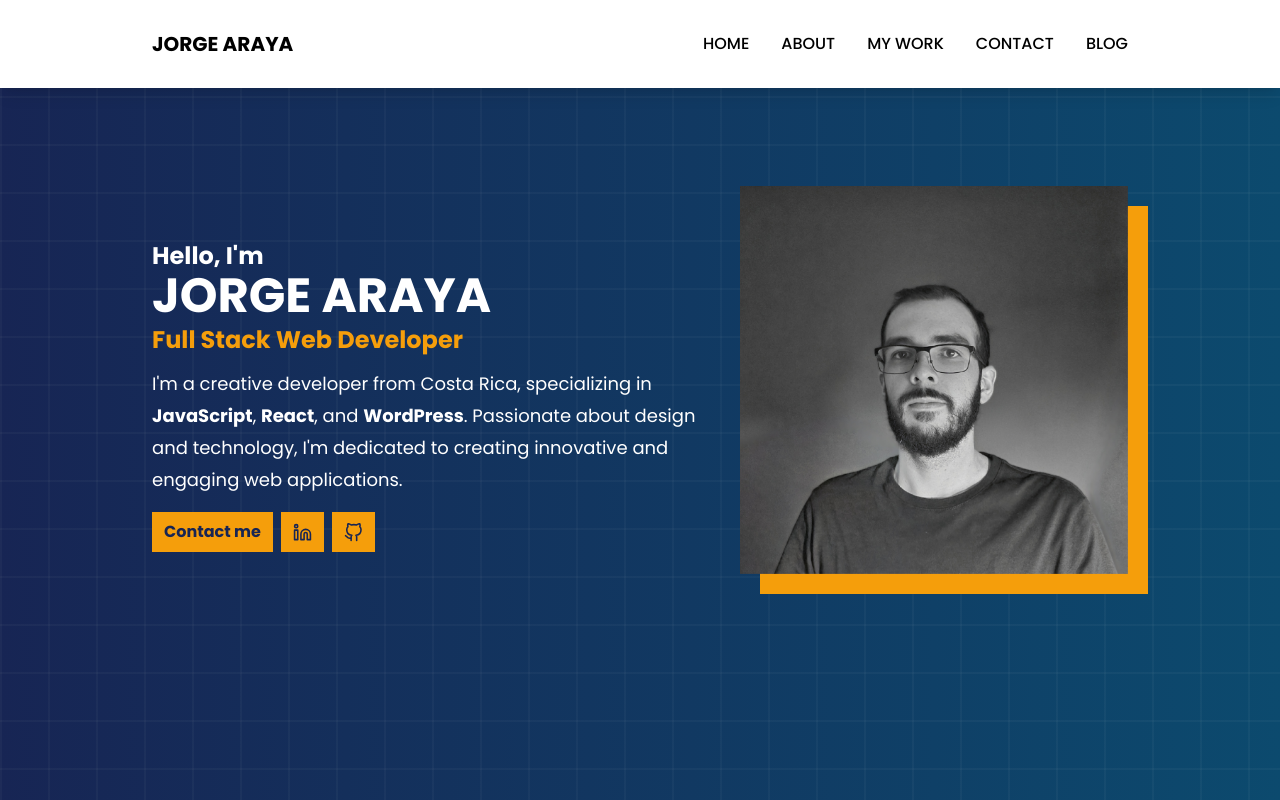
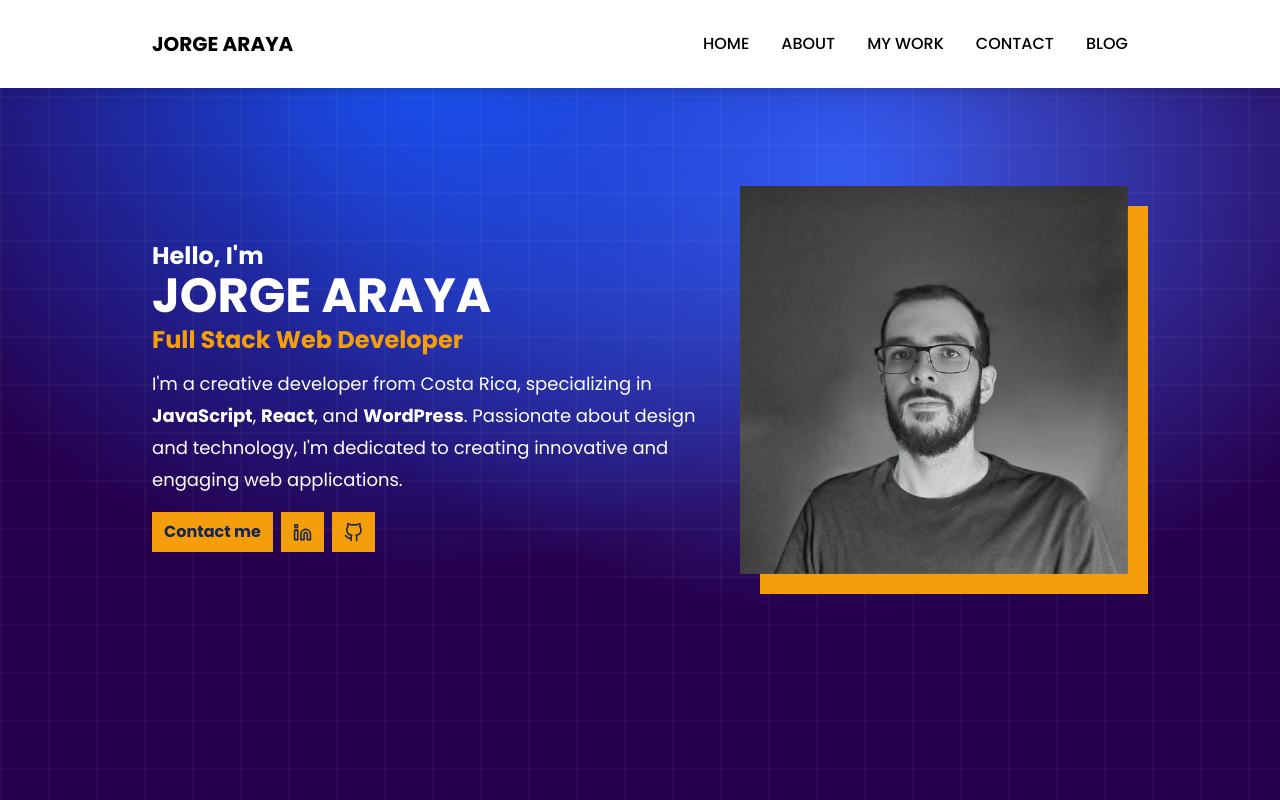
Before and after one commit to jorgearaya474/nxt-site, a Next.js app: page / in a window 1280 px wide. Shown: the top 800 px of the page. Built offline with nearby package versions, Linux system fonts and the light colour scheme.

Commit message:
add new hero gradient

```diff
--- a/styles/theme.scss
+++ b/styles/theme.scss
@@ -29,6 +29,18 @@ body {
 }
 
 .grid-background {
+  background-color: #26004d;
+  background-image: radial-gradient(
+      at 33% 5%,
+      hsla(224, 93%, 53%, 1) 0,
+      hsla(224, 93%, 53%, 0) 50%
+    ),
+    radial-gradient(
+      at 66% 21%,
+      hsla(229, 85%, 59%, 1) 0,
+      hsla(229, 85%, 59%, 0) 50%
+    );
+
   &::before {
     content: '';
     position: absolute;
```
